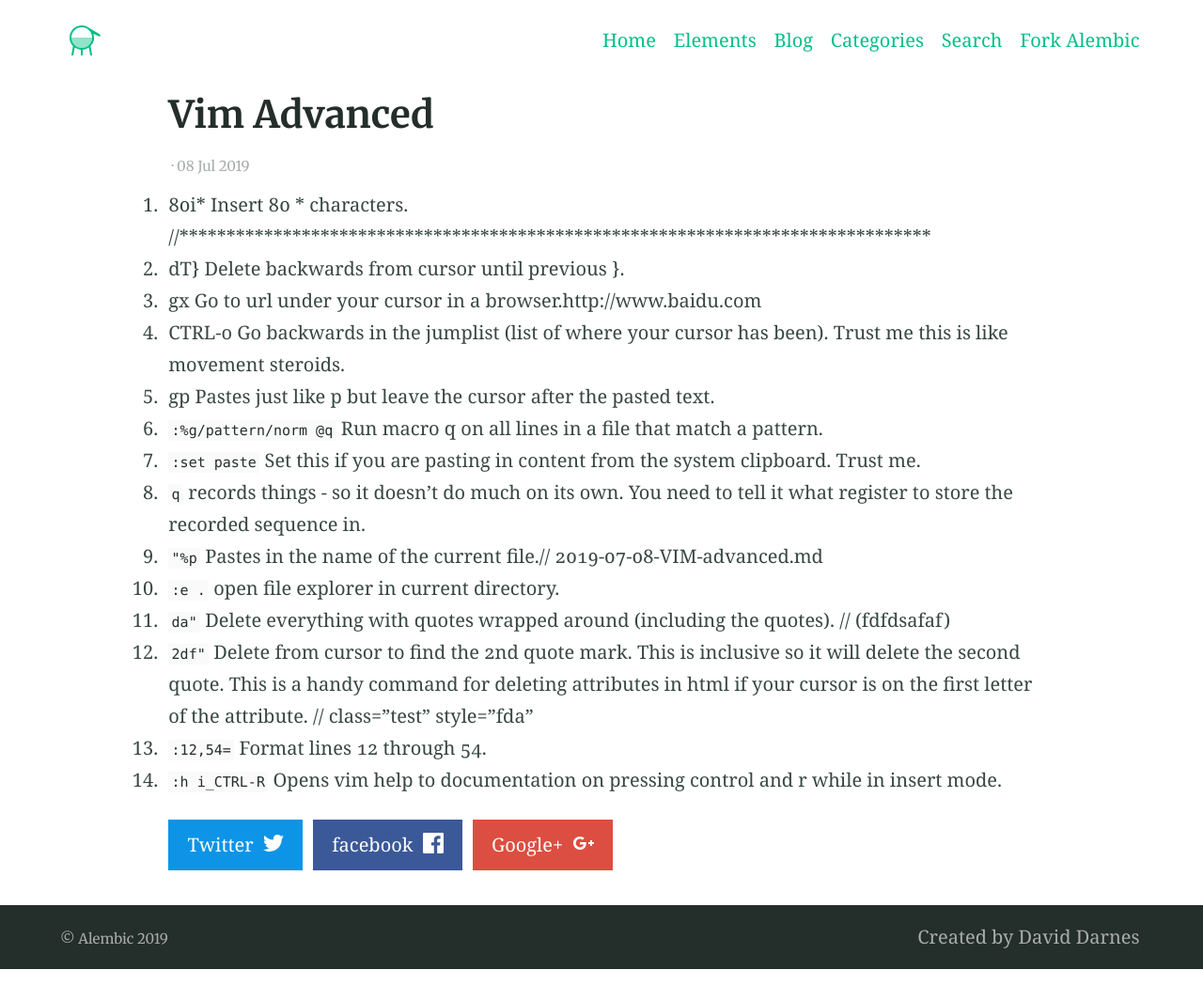
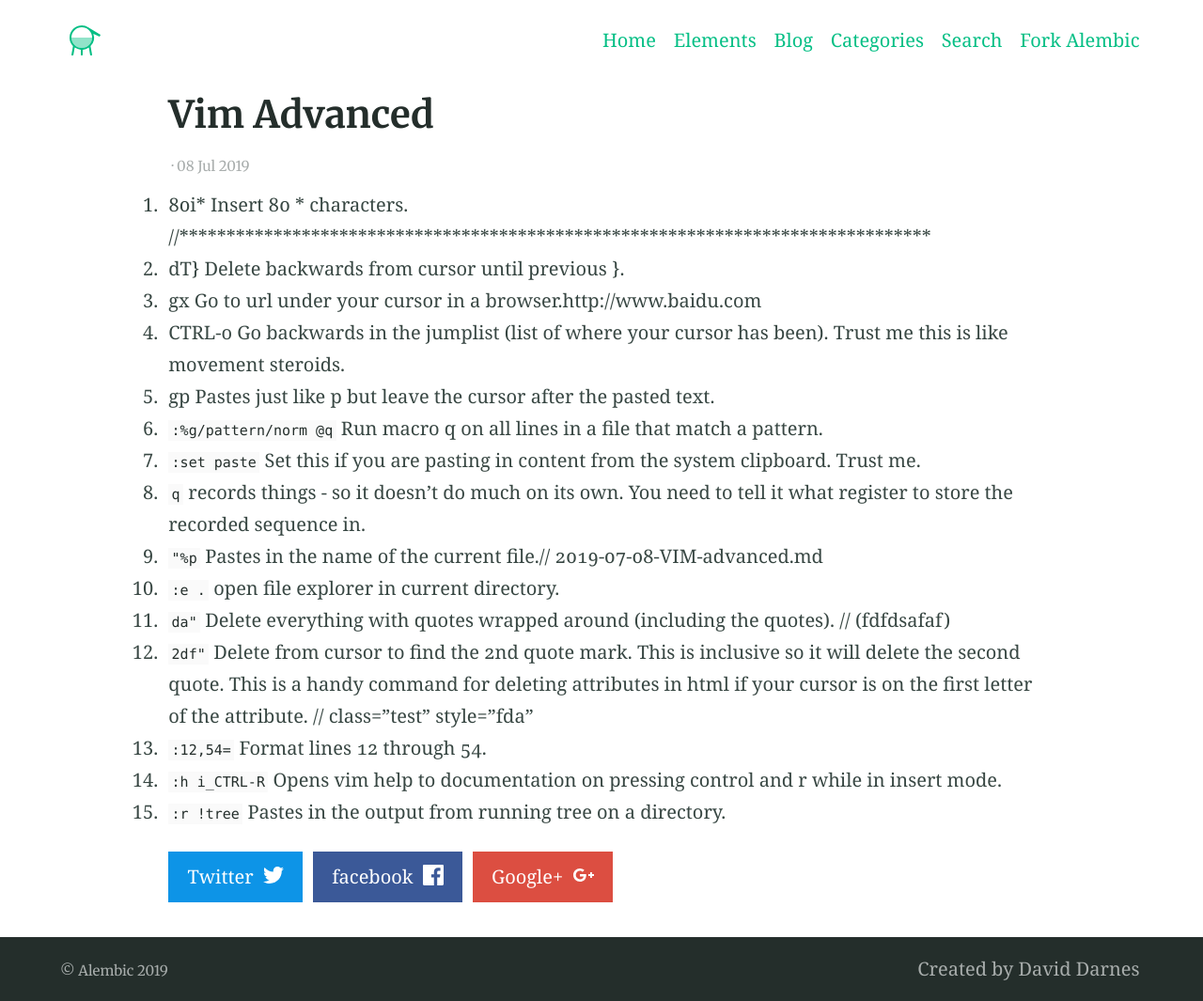
Before and after one commit to wudixm/wudixm.github.io, a Jekyll site: the page built from _posts/2019-07-08-VIM-advanced.md, in a window 1280 px wide. Shown: the whole page at 94% size. Built offline with Jekyll 4.4.1, drawn with Linux system fonts in a browser that asks for light colours; our own code applies the rules of GitHub Pages for plain Markdown files; before the commit the page ends 1031 px from its top, so only the background shows below that.

Commit message:
:r !tree

```diff
--- a/_posts/2019-07-08-VIM-advanced.md
+++ b/_posts/2019-07-08-VIM-advanced.md
@@ -12,3 +12,4 @@
 12. `2df"` Delete from cursor to find the 2nd quote mark. This is inclusive so it will delete the second quote. This is a handy command for deleting attributes in html if your cursor is on the first letter of the attribute. // class="test" style="fda"
 13. `:12,54=` Format lines 12 through 54.
 14. `:h i_CTRL-R` Opens vim help to documentation on pressing control and r while in insert mode.
+15. `:r !tree` Pastes in the output from running tree on a directory.
```
